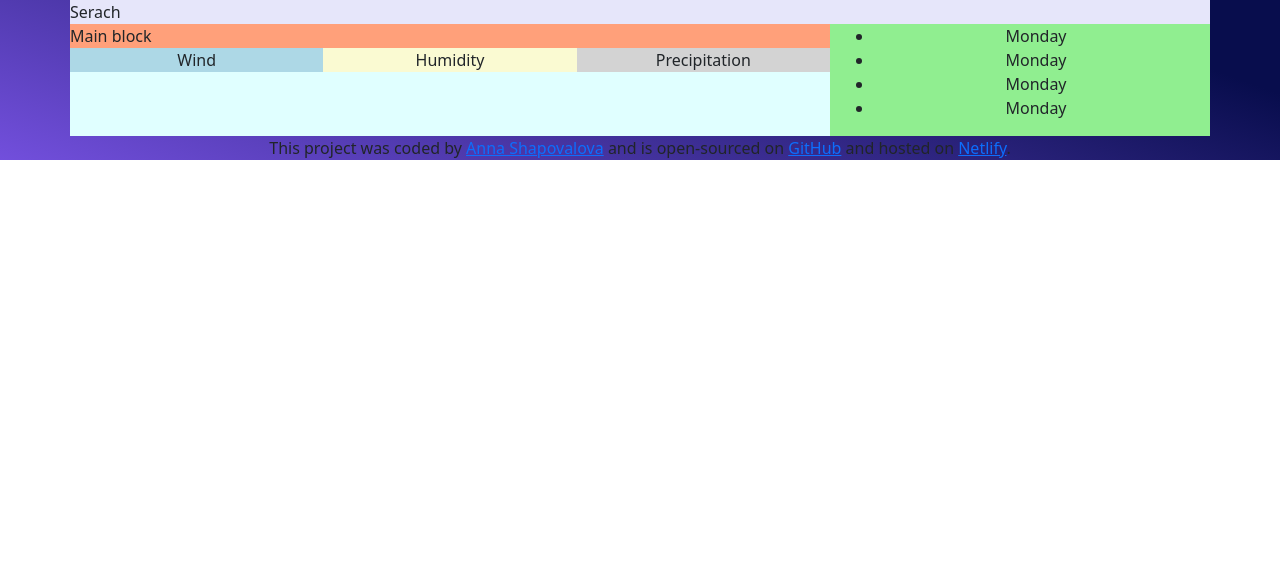
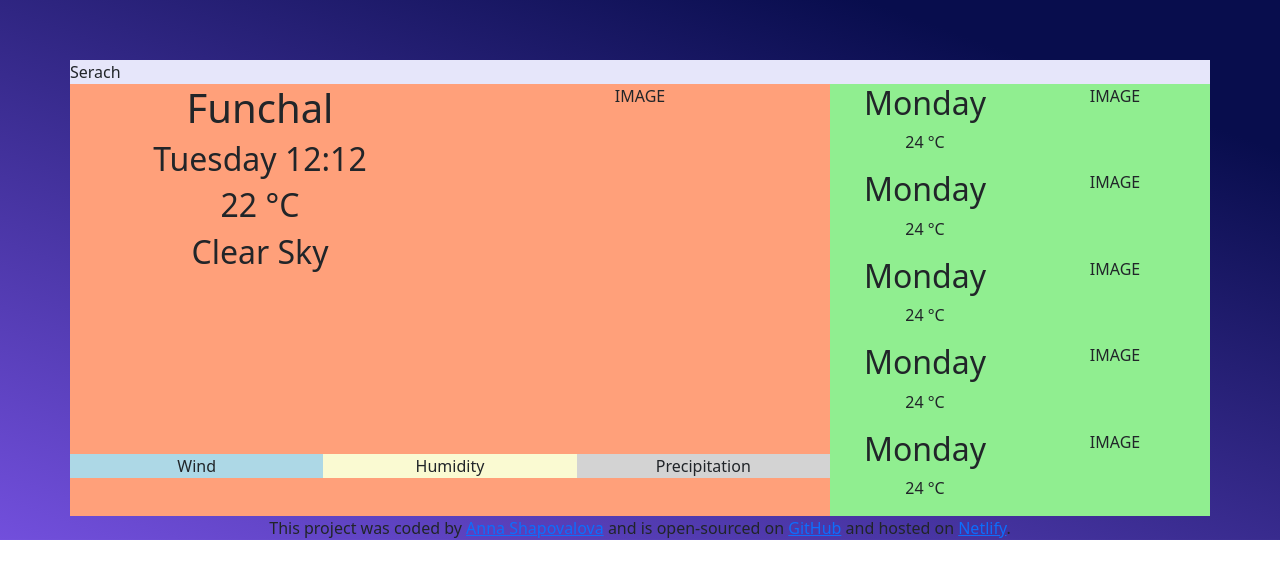
Before and after one commit to hannashapovalova/react-weather-app, a React (Create React App) app: page / in a window 1280 px wide. Shown: the top 578 px of the page. Built offline with nearby package versions, Linux system fonts and the light colour scheme.

Commit message:
Added Forecast Grids

```diff
--- a/src/App.css
+++ b/src/App.css
@@ -5,6 +5,5 @@
   background-position: center;
   background-repeat: no-repeat;
   background-size: cover;
-
-
+  padding-top: 60px;
 }
--- a/src/App.js
+++ b/src/App.js
@@ -6,10 +6,8 @@ import 'bootstrap/dist/css/bootstrap.css';
 function App() {
   return (
     <div className="App">
-      <main className="App-header">
-        <div className="container">
+      <main className="container">
         <Weather />
-        </div>
       </main>
       <footer>
         This project was coded by{" "}
--- a/src/Weather.css
+++ b/src/Weather.css
@@ -19,3 +19,12 @@
 .right-block {
     background-color: lightgreen;
 }
+/* MAIN BLOCK */
+
+.weather-block {
+    border-radius: 8px;
+    height: 370px;
+}
+
+
+/* FORECAST BLOCK */
--- a/src/Weather.js
+++ b/src/Weather.js
@@ -7,11 +7,23 @@ export default function Weather() {
           Serach
         </div>
         <div className="row">
-          <div className="col-8 left-block">
-            <div className="row main-block">
-              Main block
+          <div className="col-8 main-block left-block">
+            <div className="row weather-block">
+              <div className="col">
+                <div className="row">
+                  <h1>Funchal</h1>
+                  <h2>Tuesday 12:12</h2>
+                </div>
+                <div className="row">
+                  <h2>22 °C</h2>
+                  <h2>Clear Sky</h2>
+                </div>
+              </div>
+              <div className="col">
+                IMAGE
+              </div>
             </div>
-            <div className="row">
+            <div className="row weather-conditions">
               <div className="col-4 wind">
                 Wind
               </div>
@@ -23,13 +35,52 @@ export default function Weather() {
               </div>
             </div>
           </div>
-          <div className="col-4 right-block">
-            <ul>
-              <li>Monday</li>
-              <li>Monday</li>
-              <li>Monday</li>
-              <li>Monday</li>
-            </ul>
+          <div className="col-4 forecast-block right-block">
+            <div className="row forecast-element">
+              <div className="col">
+                <h2>Monday</h2>
+                <p>24 °C</p>
+              </div>
+              <div className="col">
+                <p>IMAGE</p>
+              </div>
+            </div>
+            <div className="row forecast-element">
+              <div className="col">
+                <h2>Monday</h2>
+                <p>24 °C</p>
+              </div>
+              <div className="col">
+                <p>IMAGE</p>
+              </div>
+            </div>
+            <div className="row forecast-element">
+              <div className="col">
+                <h2>Monday</h2>
+                <p>24 °C</p>
+              </div>
+              <div className="col">
+                <p>IMAGE</p>
+              </div>
+            </div>
+            <div className="row forecast-element">
+              <div className="col">
+                <h2>Monday</h2>
+                <p>24 °C</p>
+              </div>
+              <div className="col">
+                <p>IMAGE</p>
+              </div>
+            </div>
+            <div className="row forecast-element">
+              <div className="col">
+                <h2>Monday</h2>
+                <p>24 °C</p>
+              </div>
+              <div className="col">
+                <p>IMAGE</p>
+              </div>
+            </div>
           </div>
         </div>
      </div>
```
